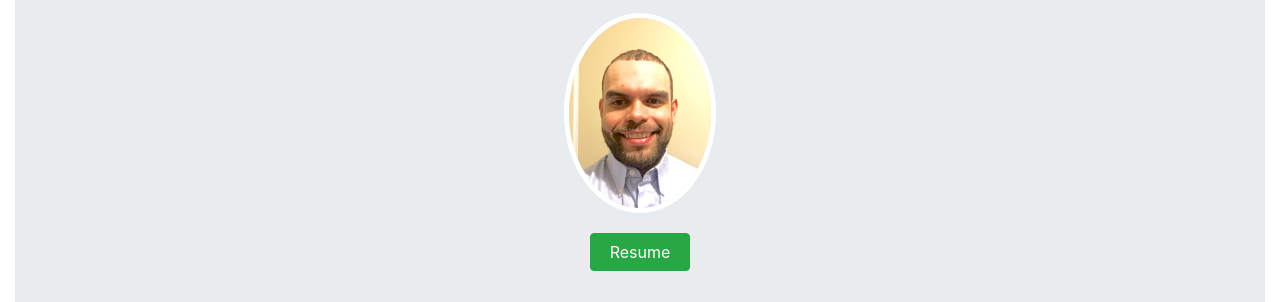
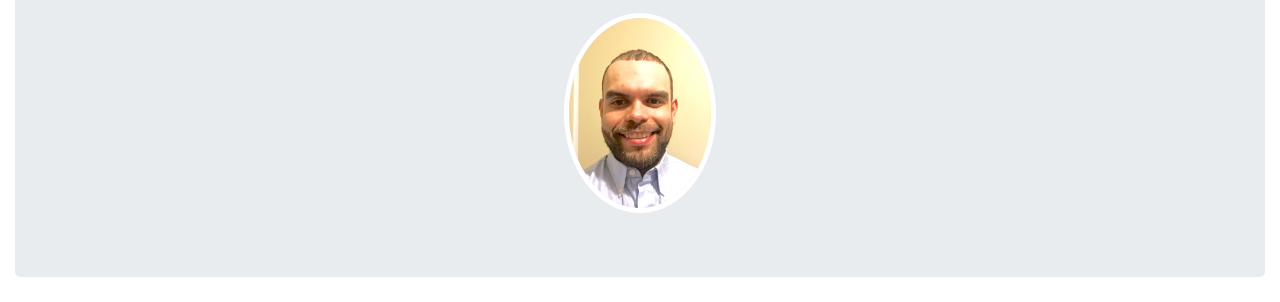
Before and after one commit to metrocoder/metrocoder.github.io, a plain HTML site: page index.html in a window 1280 px wide. Shown: the part 147-449 px from the top of the page. Drawn offline with nearby package versions, Linux system fonts and the light colour scheme.

Commit message:
Update index.html

```diff
--- a/index.html
+++ b/index.html
@@ -36,7 +36,6 @@
 			<h1 class="text-center">Edwin Feliberty</h1>
 			<p class="text-center">B.S. Computer Science</p>
 			<img src="img/Self.jpg" class="profile img-fluid" alt="Image of Edwin Feliberty">
-			<a href="./CS.2019.FelibertyE.pdf" class="myB btn btn-success" role="button">Resume</a>
 		</div>
 	</div>
 	<!-- END of Header Section	 -->
```
